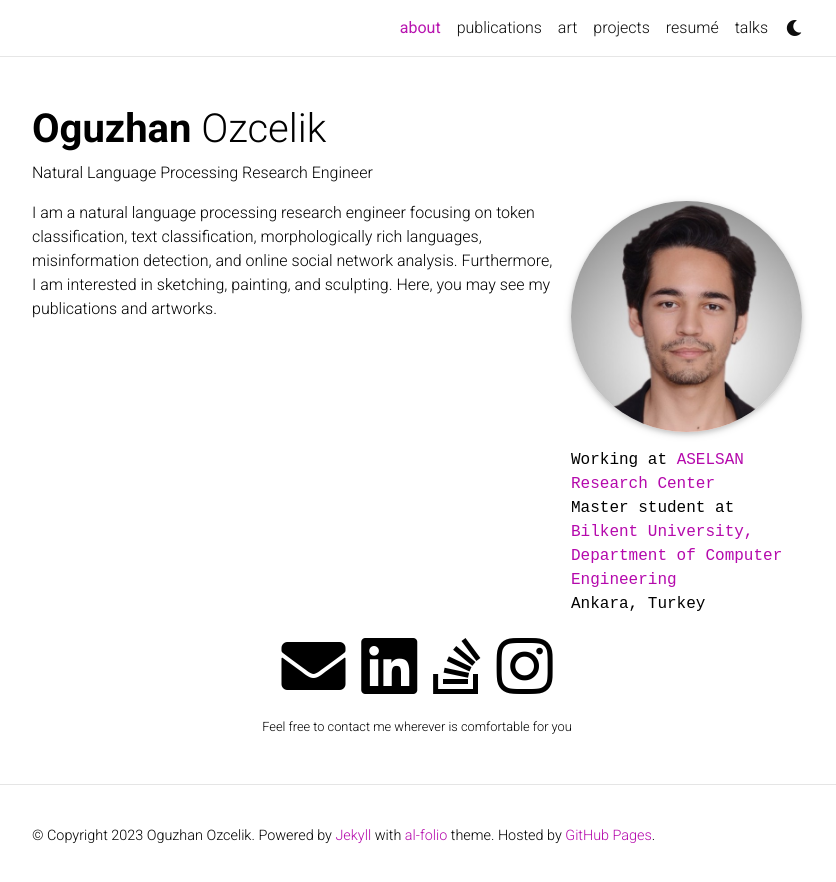
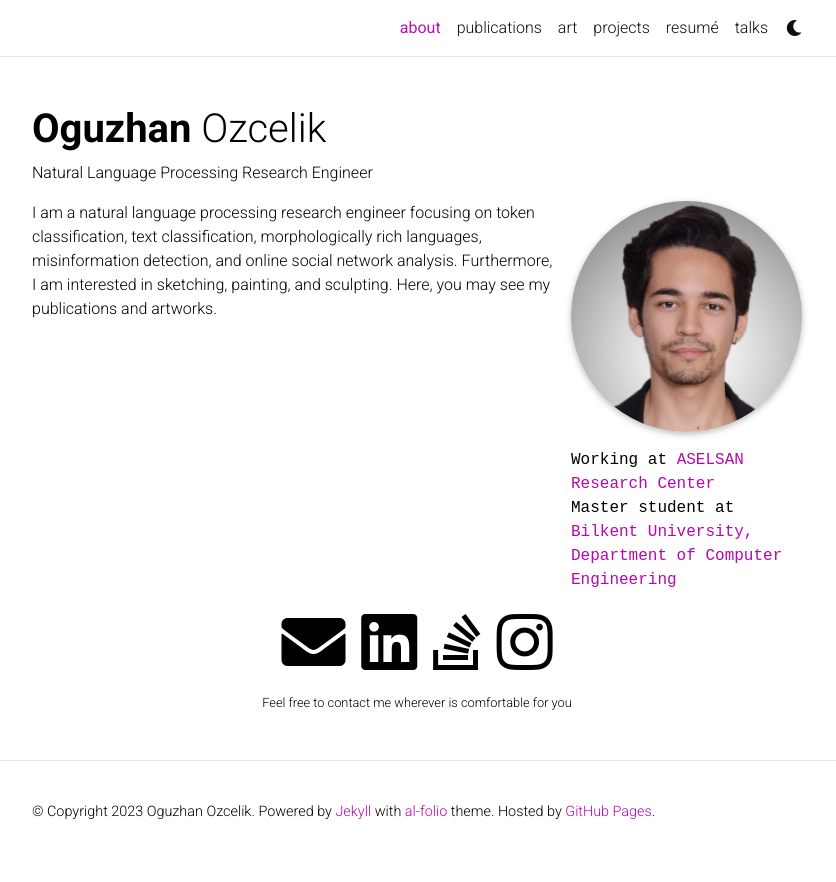
Before and after one commit to ogozcelik/info, a Jekyll site: the page built from _pages/about.md, in a window 1280 px wide. Shown: the top 882 px of the page, without its empty margins (223-1059 px from the left). Built offline with Jekyll 4.4.1, drawn with Linux system fonts in a browser that asks for light colours; full-size pictures stand in for the smaller copies a plugin makes; comment, search, counter and statistics services are not loaded; a style sheet for code colours, icons or effects is not loaded.

Commit message:
Update about.md

```diff
--- a/_pages/about.md
+++ b/_pages/about.md
@@ -11,7 +11,6 @@ profile:
   address: >
     <p>Working at <a href="https://www.aselsan.com/en/research-and-development">ASELSAN Research Center</a></p>
     <p>Master student at <a href="https://w3.cs.bilkent.edu.tr/">Bilkent University, Department of Computer Engineering</a></p>
-    <p>Ankara, Turkey</p>
 
 news: false  # includes a list of news items
 selected_papers: false # includes a list of papers marked as "selected={true}"
```
